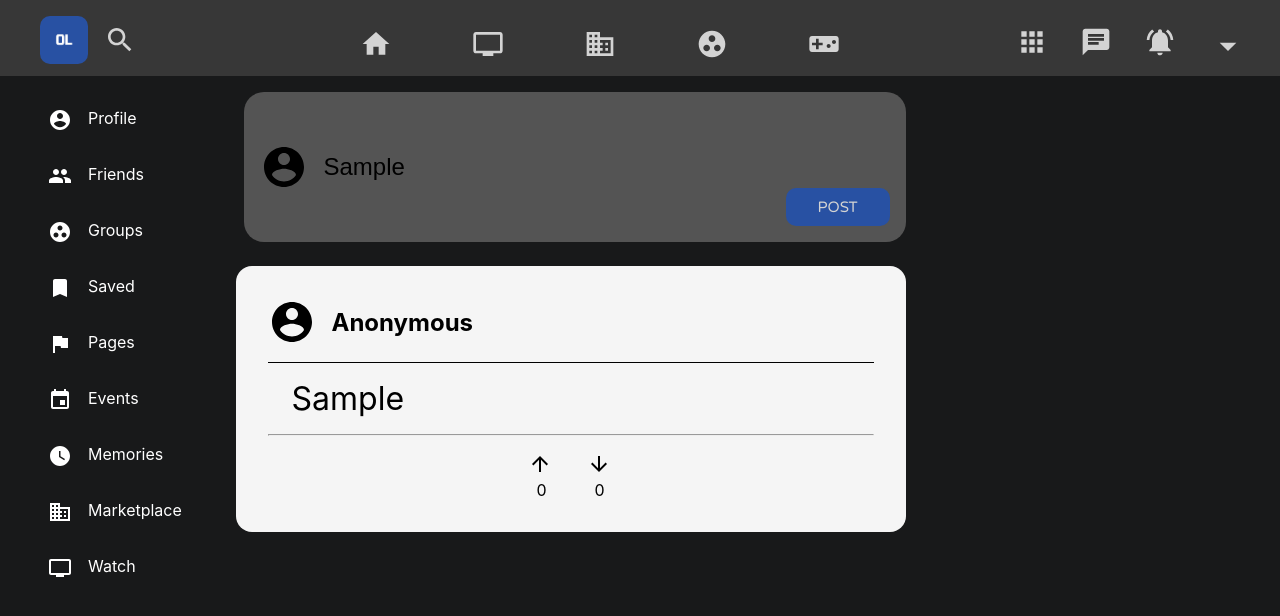
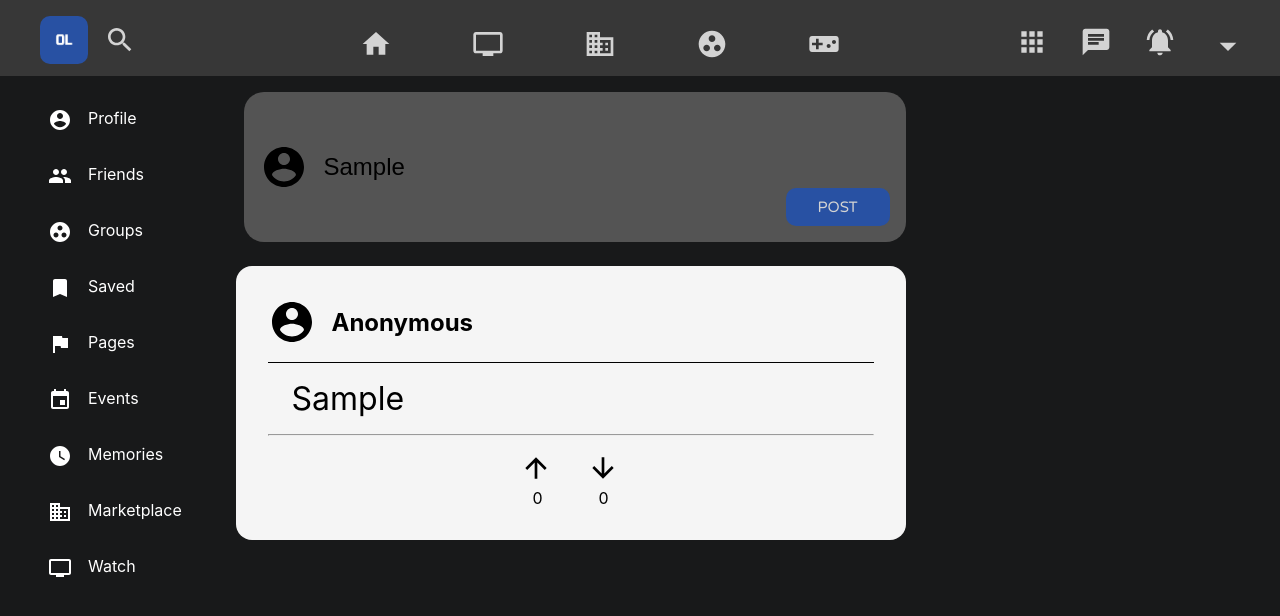
Before and after one commit to dhiren-rajesh/oneliner, a React (Create React App) app: page / in a window 1280 px wide. Both pictures are taken after typing "Sample" into the empty fields and a click on the button "POST". Shown: the top 616 px of the page. Built offline with nearby package versions, Linux system fonts and the light colour scheme.

Commit message:
Added Changes to Likes/Dislikes Styling

```diff
--- a/src/Likes.css
+++ b/src/Likes.css
@@ -5,7 +5,7 @@
 
 .like-count,
 .dislike-count {
-  margin: 0 1.5rem;
+  margin: 0 1.75rem;
 }
 
 .like-btn,
--- a/src/Likes.js
+++ b/src/Likes.js
@@ -48,7 +48,7 @@ const changeDislike = () => {
         }
         }
       >
-        <ArrowUpwardIcon/>
+        <ArrowUpwardIcon  style={{fontSize: "2rem"}}/>
       </button>
       <div className="like-count">{likes}</div>
       </div>
@@ -62,7 +62,7 @@ const changeDislike = () => {
         }
         }
       >
-        <ArrowDownwardIcon/>
+        <ArrowDownwardIcon style={{fontSize: "2rem"}}/>
       </button>
       <div className="dislike-count">{dislikes}</div>
       </div>
```
